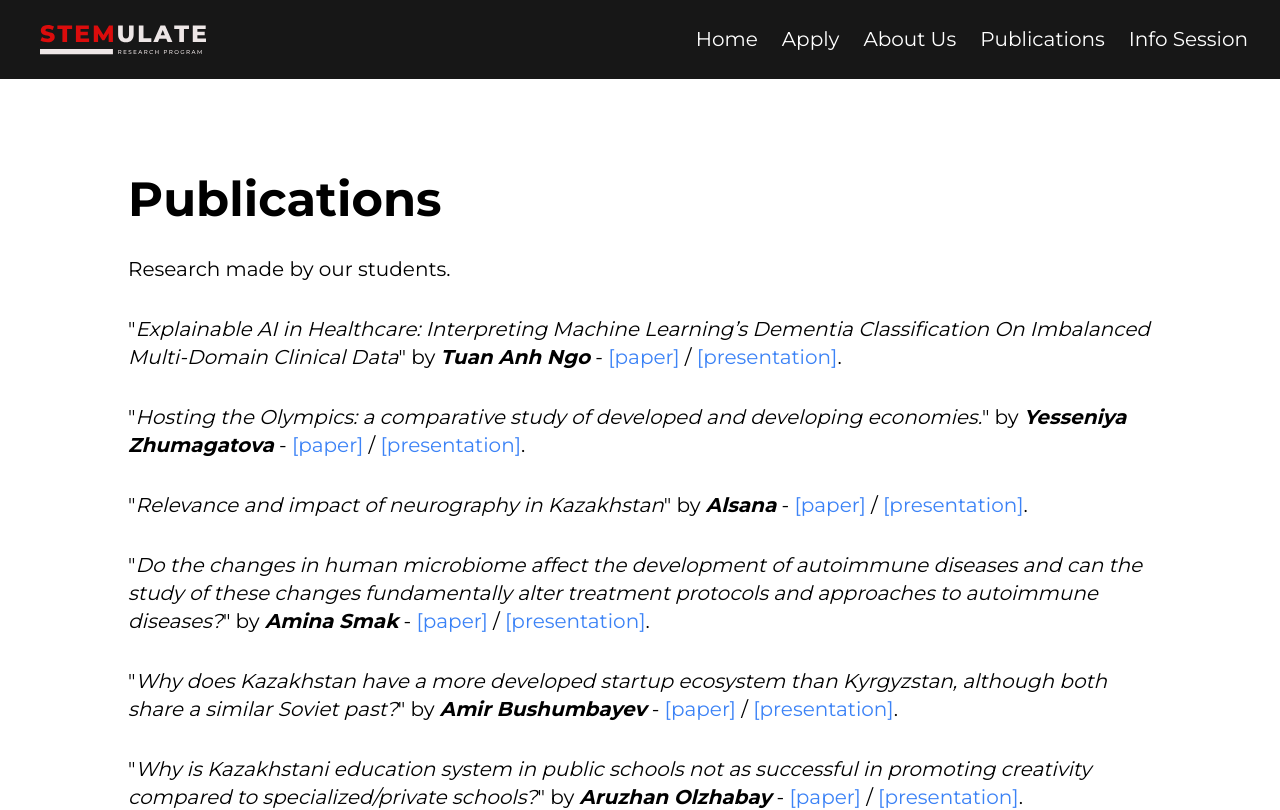
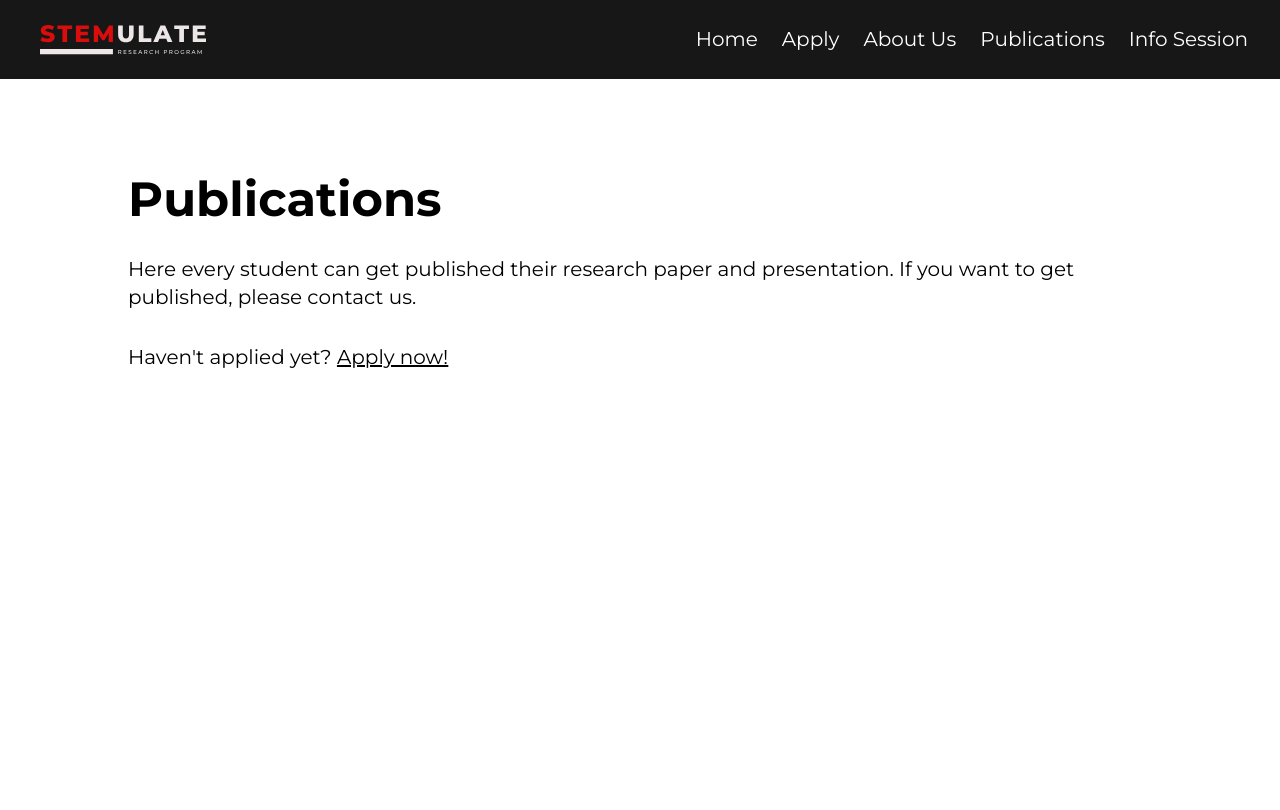
Before and after one commit to compendium-tech/stemulateprogram.com, a React (Vite) app: page /publications in a window 1280 px wide. Shown: the top 810 px of the page. Built offline with nearby package versions, Linux system fonts and the light colour scheme; what javascript-time-ago would draw is missing.

Commit message:
Remove publications for now

```diff
--- a/src/pages/publications-page.tsx
+++ b/src/pages/publications-page.tsx
@@ -1,4 +1,6 @@
+import { Button } from "@/components/ui/button"
 import { StandartLayout } from "@/layout/navbar"
+import { Link } from "react-router-dom"
 
 const publications = [
   {
@@ -65,8 +67,18 @@ const PublicationsPageContent = () => {
         <p className="font-bold text-2xl sm:text-4xl md:text-5xl">
           Publications
         </p>
-        <p className="text-xl">Research made by our students.</p>
-        <ul className="space-y-8">
+        {/* <p className="text-xl">Research made by our students.</p> */}
+        <p className="text-xl">
+          Here every student can get published their research paper and
+          presentation. If you want to get published, please contact us.
+        </p>
+        <p className="text-xl">
+          Haven't applied yet?{" "}
+          <Link to="/apply" className="underline">
+            Apply now!
+          </Link>
+        </p>
+        {/* <ul className="space-y-8">
           {publications.map((pub, index) => (
             <li key={index} className="md:text-xl">
               "<i>{pub.name}</i>" by{" "}
@@ -94,7 +106,7 @@ const PublicationsPageContent = () => {
               .
             </li>
           ))}
-        </ul>
+        </ul> */}
       </div>
     </main>
   )
```
